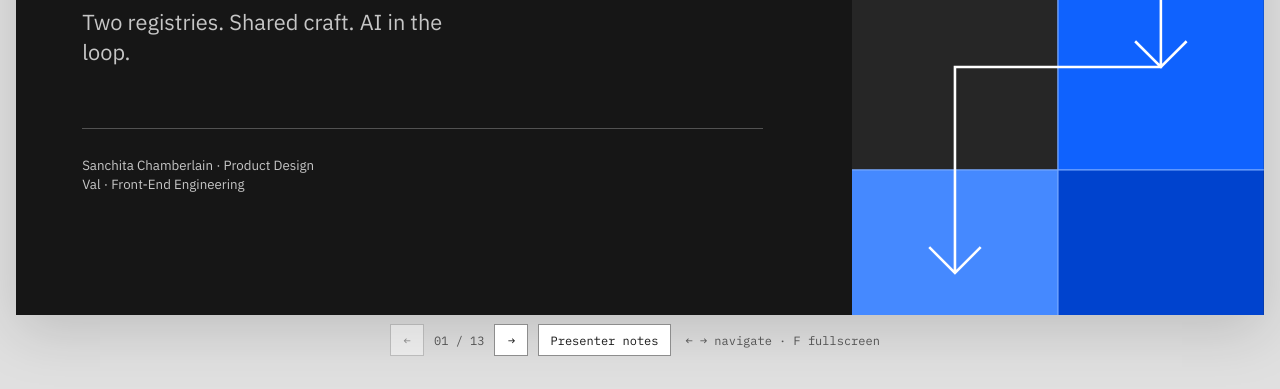
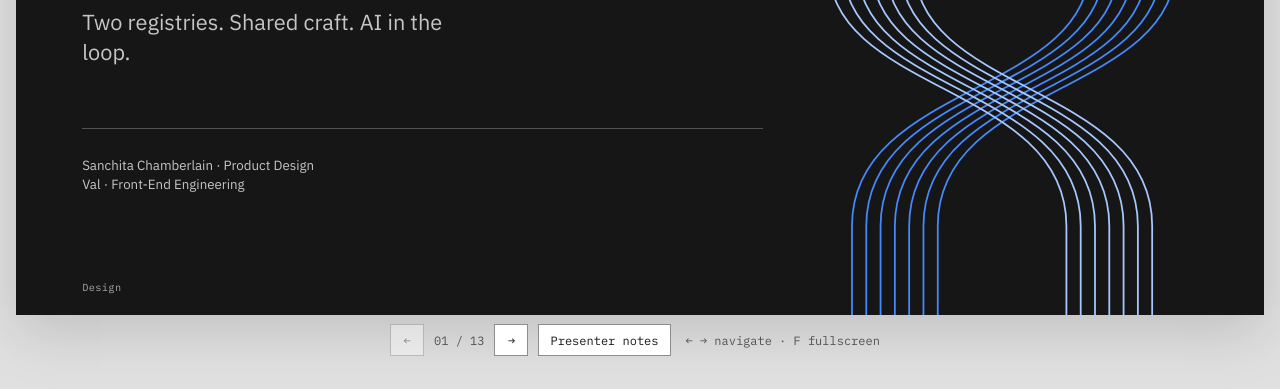
Before and after one commit to sanchitasaxena/terraform-registry-redesign-presentation, a plain HTML site: page index.html in a window 1280 px wide. Shown: the part 411-800 px from the top of the page. Drawn offline with Linux system fonts and the light colour scheme.

Commit message:
Refine opening and closing visuals and add subtle presenter labels
Co-authored-by: Copilot <223556219+Copilot@users.noreply.github.com>

```diff
--- a/index.html
+++ b/index.html
@@ -59,10 +59,15 @@
     .dark > h2 { border-color: #525252; }
     .title-slide { isolation: isolate; }
     .title-content { width: 61%; position: relative; z-index: 1; }
-    .title-art { position: absolute; inset: 0 0 0 auto; width: 33%; height: 100%; pointer-events: none; }
+    .title-art { position: absolute; inset: 0 0 0 auto; width: 42%; height: 100%; pointer-events: none; }
     .cover-title { max-width: 10ch; font-size: clamp(40px, 6.2vw, 90px); line-height: 1; }
     .cover-subtitle { max-width: 30ch; margin-top: 6%; color: #c6c6c6; font-size: clamp(16px, 1.7vw, 25px); }
     .cover-byline { margin-top: 9%; padding-top: 4%; border-top: 1px solid #525252; color: #c6c6c6; }
+    .presenter-label { position: absolute; bottom: 3%; left: 5.3%; z-index: 2; color: var(--muted); font: 400 clamp(9px, .8vw, 12px)/1.2 var(--mono); letter-spacing: .04em; }
+    .dark .presenter-label { color: #a8a8a8; }
+    .closing-art { width: 32%; }
+    .closing-content { position: relative; z-index: 1; width: 66%; }
+    .closing-content h1 { font-size: clamp(32px, 4.6vw, 68px); }
     .diagram-visual { flex: 1; min-height: 0; display: grid; place-items: center; }
     .cover-loop { width: 100%; height: 100%; max-width: 740px; min-height: 0; }
     .cover-loop .loop-node { fill: #262626; stroke: #78a9ff; stroke-width: 1.5; }
@@ -141,8 +146,9 @@
       .slide { min-height: calc(100vh - 58px); height: auto; padding: 28px 24px 65px; overflow: visible; }
       .slide > h2 { margin-bottom: 20px; }
       .content { min-height: 0; }
-      .title-content { width: 100%; }
+      .title-content, .closing-content { width: 100%; }
       .title-art { width: 46%; opacity: .16; }
+      .presenter-label { bottom: 24px; left: 24px; }
       .impact, .engineering { grid-template-columns: 1fr; gap: 20px; }
       .diagram-visual { flex: none; }
       .cover-loop { height: auto; }
@@ -169,13 +175,29 @@
   <main class="app">
     <div class="stage" aria-label="Terraform Registry presentation">
       <section class="slide dark title-slide active" aria-label="Slide 1 of 13" data-lead="Sanchita" data-duration="45">
-        <svg class="title-art" viewBox="0 0 320 640" preserveAspectRatio="xMidYMid slice" aria-hidden="true" focusable="false">
-          <path fill="#262626" d="M0 0h320v640H0z"></path>
-          <path fill="#0f62fe" d="M0 0h160v160H0zM160 320h160v160H160z"></path>
-          <path fill="#0043ce" d="M160 0h160v320H160zM0 480h320v160H0z"></path>
-          <path fill="#4589ff" d="M0 160h160v160H0zM0 480h160v160H0z"></path>
-          <path fill="none" stroke="#78a9ff" stroke-width="1" d="M0 160h320M0 320h320M0 480h320M160 0v640"></path>
-          <path fill="none" stroke="#fff" stroke-width="2" d="M40 80h200v320H80v160M220 380l20 20 20-20M60 540l20 20 20-20"></path>
+        <svg class="title-art" viewBox="0 0 440 640" preserveAspectRatio="xMidYMid slice" aria-hidden="true" focusable="false">
+          <defs>
+            <path id="cover-design-thread" d="M130-80V100C130 220 330 210 330 320S130 420 130 540V720"></path>
+            <path id="cover-engineering-thread" d="M310-80V100C310 220 110 210 110 320S310 420 310 540V720"></path>
+          </defs>
+          <g fill="none" stroke="#4589ff" stroke-width="1.5">
+            <use href="#cover-design-thread" transform="translate(-36)"></use>
+            <use href="#cover-design-thread" transform="translate(-24)"></use>
+            <use href="#cover-design-thread" transform="translate(-12)"></use>
+            <use href="#cover-design-thread"></use>
+            <use href="#cover-design-thread" transform="translate(12)"></use>
+            <use href="#cover-design-thread" transform="translate(24)"></use>
+            <use href="#cover-design-thread" transform="translate(36)"></use>
+          </g>
+          <g fill="none" stroke="#a6c8ff" stroke-width="1.5">
+            <use href="#cover-engineering-thread" transform="translate(-36)"></use>
+            <use href="#cover-engineering-thread" transform="translate(-24)"></use>
+            <use href="#cover-engineering-thread" transform="translate(-12)"></use>
+            <use href="#cover-engineering-thread"></use>
+            <use href="#cover-engineering-thread" transform="translate(12)"></use>
+            <use href="#cover-engineering-thread" transform="translate(24)"></use>
+            <use href="#cover-engineering-thread" transform="translate(36)"></use>
+          </g>
         </svg>
         <div class="content center title-content">
           <div>
@@ -360,7 +382,23 @@
       </section>
 
       <section class="slide dark" aria-label="Slide 13 of 13" data-lead="Shared">
-        <div class="content center">
+        <svg class="title-art closing-art" viewBox="0 0 440 640" preserveAspectRatio="xMidYMid slice" aria-hidden="true" focusable="false">
+          <defs>
+            <path id="closing-thread" d="M470 130H260C50 130 50 510 260 510H470"></path>
+          </defs>
+          <g fill="none" stroke="#4589ff" stroke-width="1.5">
+            <use href="#closing-thread" transform="translate(0 -36)"></use>
+            <use href="#closing-thread" transform="translate(0 -24)"></use>
+            <use href="#closing-thread" transform="translate(0 -12)"></use>
+          </g>
+          <g fill="none" stroke="#a6c8ff" stroke-width="1.5">
+            <use href="#closing-thread"></use>
+            <use href="#closing-thread" transform="translate(0 12)"></use>
+            <use href="#closing-thread" transform="translate(0 24)"></use>
+            <use href="#closing-thread" transform="translate(0 36)"></use>
+          </g>
+        </svg>
+        <div class="content center closing-content">
           <h1>What could your team<br>try together?</h1>
           <p class="discussion">Earlier context? Shared review? AI-assisted iteration?</p>
         </div>
@@ -387,6 +425,13 @@
   <script>
     (() => {
       const slides = [...document.querySelectorAll(".slide")];
+      const presenterLabels = { Sanchita: "Design", Val: "Engineering", Shared: "Together" };
+      slides.forEach(slide => {
+        const label = document.createElement("span");
+        label.className = "presenter-label";
+        label.textContent = presenterLabels[slide.dataset.lead];
+        slide.append(label);
+      });
       const notesMode = new URLSearchParams(location.search).has("notes");
       const previous = document.getElementById("previous");
       const next = document.getElementById("next");
```
